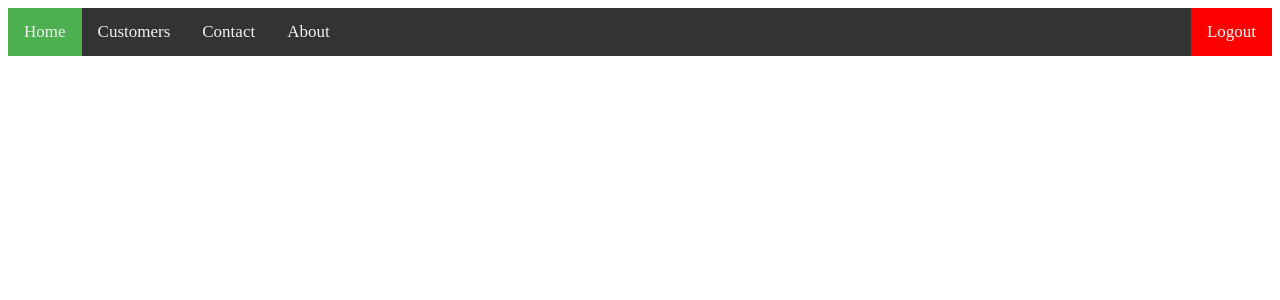
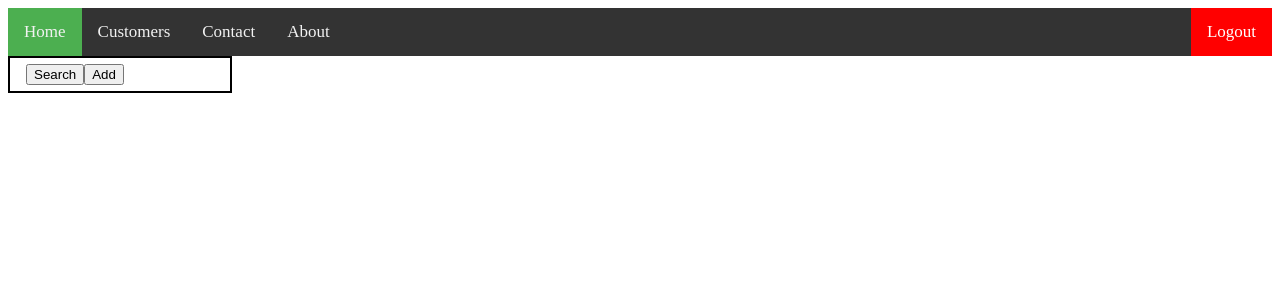
Before and after one commit to DanielSzakacs/CustomerController, an Angular app in the folder src/main/client/client/: page / in a window 1280 px wide. Shown: the top 300 px of the page. Built offline with nearby package versions, Linux system fonts and the light colour scheme.

Commit message:
ScrollingModule imported.

```diff
--- a/src/main/client/client/package.json
+++ b/src/main/client/client/package.json
@@ -12,6 +12,7 @@
   "private": true,
   "dependencies": {
     "@angular/animations": "~7.2.0",
+    "@angular/cdk": "^7.0.0",
     "@angular/common": "~7.2.0",
     "@angular/compiler": "~7.2.0",
     "@angular/core": "~7.2.0",
@@ -19,6 +20,7 @@
     "@angular/platform-browser": "~7.2.0",
     "@angular/platform-browser-dynamic": "~7.2.0",
     "@angular/router": "~7.2.0",
+    "@ng-bootstrap/ng-bootstrap": "^4.1.0",
     "bootstrap": "^4.3.1",
     "core-js": "^2.5.4",
     "rxjs": "~6.3.3",
@@ -30,13 +32,13 @@
     "@angular/cli": "~7.2.3",
     "@angular/compiler-cli": "~7.2.0",
     "@angular/language-service": "~7.2.0",
-    "@types/node": "~8.9.4",
     "@types/jasmine": "~2.8.8",
     "@types/jasminewd2": "~2.0.3",
+    "@types/node": "~8.9.4",
     "codelyzer": "~4.5.0",
     "jasmine-core": "~2.99.1",
     "jasmine-spec-reporter": "~4.2.1",
-    "karma": "~3.1.1",
+    "karma": "^4.0.1",
     "karma-chrome-launcher": "~2.2.0",
     "karma-coverage-istanbul-reporter": "~2.0.1",
     "karma-jasmine": "~1.1.2",
--- a/src/main/client/client/src/app/app.module.ts
+++ b/src/main/client/client/src/app/app.module.ts
@@ -3,6 +3,8 @@ import { NgModule } from '@angular/core';
 
 import { AppComponent } from './app.component';
 import { CutomerpageComponent } from './cutomerpage/cutomerpage.component';
+import { ScrollingModule } from '@angular/cdk/scrolling';
+
 
 @NgModule({
   declarations: [
@@ -10,7 +12,8 @@ import { CutomerpageComponent } from './cutomerpage/cutomerpage.component';
     CutomerpageComponent
   ],
   imports: [
-    BrowserModule
+    BrowserModule,
+    ScrollingModule
   ],
   providers: [],
   bootstrap: [AppComponent]
--- a/src/main/client/client/src/app/cutomerpage/cutomerpage.component.css
+++ b/src/main/client/client/src/app/cutomerpage/cutomerpage.component.css
@@ -60,3 +60,20 @@ body {
   background-color: red;
   color: white;
 }
+ /*Side customer menu*/
+.customer_menu{
+  border: 2px solid;
+  margin-right: 65em;
+  padding: 6px 8px 6px 16px;
+}
+
+
+.example-viewport {
+  height: 200px;
+  width: 200px;
+  border: 1px solid black;
+}
+
+.example-item {
+  height: 50px;
+}
--- a/src/main/client/client/src/app/cutomerpage/cutomerpage.component.html
+++ b/src/main/client/client/src/app/cutomerpage/cutomerpage.component.html
@@ -8,3 +8,14 @@
     <i class="fa fa-bars"></i>
   </a>
 </div>
+<!--Customer side menu-->
+<div class="customer_menu">
+  <div class="events_list">
+    <button class="btn btn-info">Search</button>
+    <button class="btn btn-info">Add</button>
+  </div>
+  <!--<cdk-virtual-scroll-viewport itemSize="50" class="example-viewport">-->
+    <!--<div *ngFor="let item of items" class="example-item">{{item}}</div>-->
+  <!--</cdk-virtual-scroll-viewport>-->
+
+</div>
```
Also changed, not shown: 1 other file (tests, documents, lock files or other folders).
